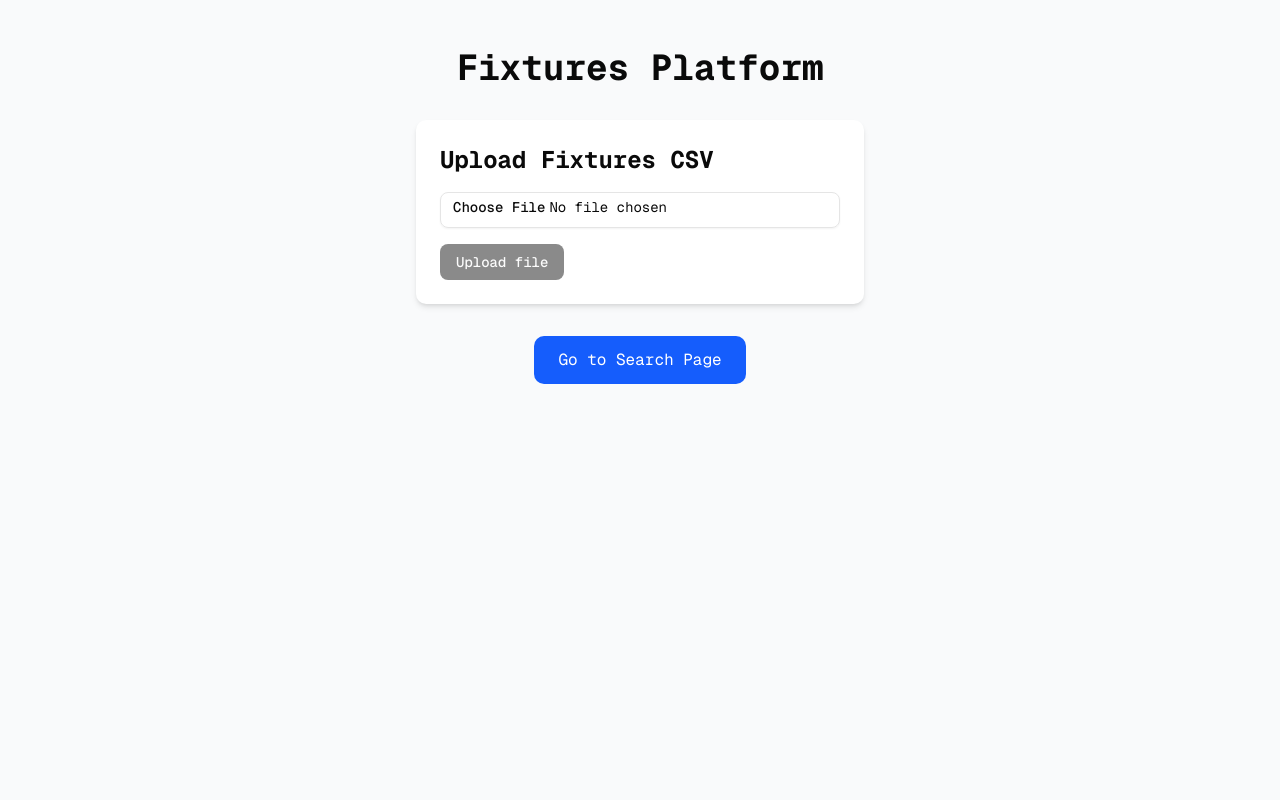
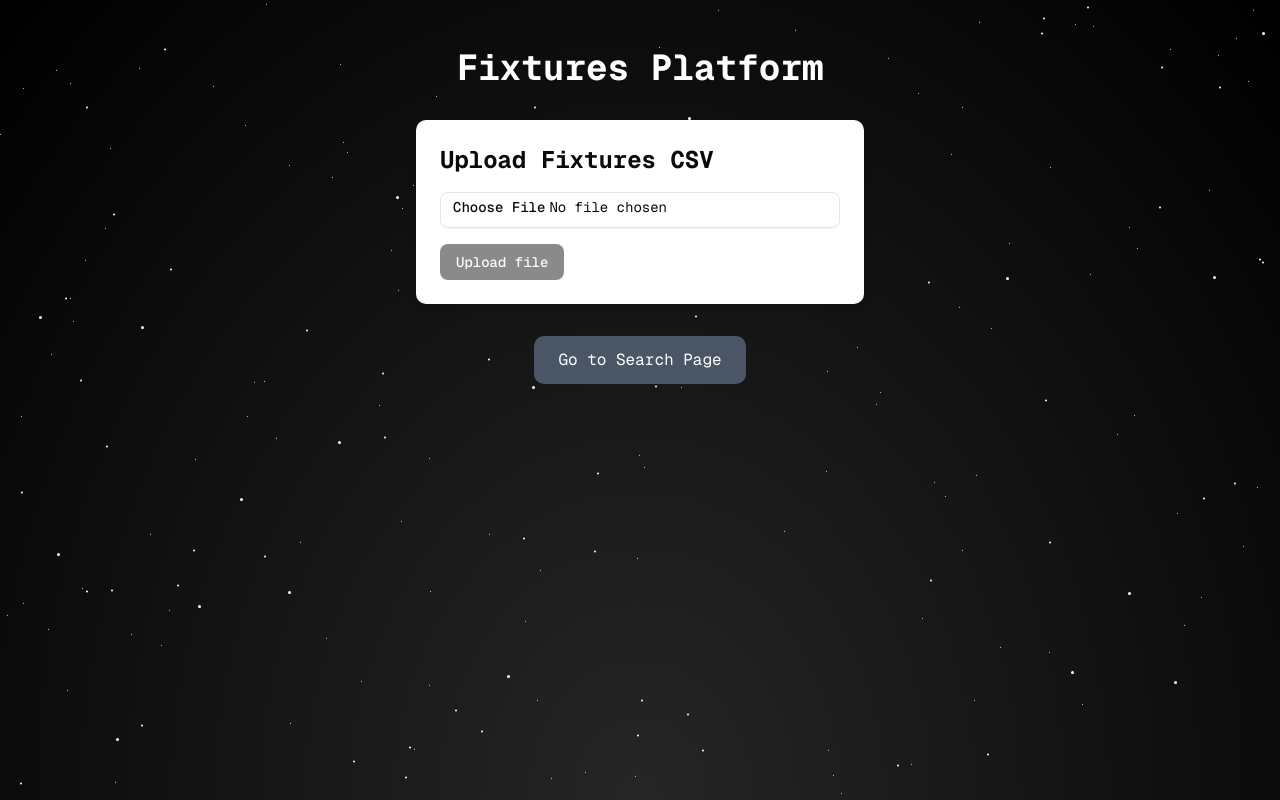
Before and after one commit to codingzilin/fixture-app, a Next.js app in the folder frontend/: page / in a window 1280 px wide. Built offline with nearby package versions, Linux system fonts and the light colour scheme.

Commit message:
add star background on home page

```diff
--- a/frontend/package.json
+++ b/frontend/package.json
@@ -15,6 +15,7 @@
     "lucide-react": "^0.507.0",
     "mongodb": "^6.16.0",
     "mongoose": "^8.14.1",
+    "motion": "^12.9.4",
     "next": "15.3.1",
     "papaparse": "^5.5.2",
     "react": "^19.0.0",
--- a/frontend/src/app/components/FixtureSearch.tsx
+++ b/frontend/src/app/components/FixtureSearch.tsx
@@ -47,7 +47,7 @@ export default function FixtureSearch() {
 
   return (
     <div className='max-w-4xl mx-auto p-6'>
-      <h1 className='text-3xl font-bold mb-6'>Fixture Search</h1>
+      <h1 className='text-3xl font-bold font-mono mb-6'>Fixture Search</h1>
 
       <input
         type='text'
--- a/frontend/src/app/page.tsx
+++ b/frontend/src/app/page.tsx
@@ -1,20 +1,24 @@
 import Link from "next/link";
 import FileUpload from "./components/FileUpload";
+import { TypingText } from "@/components/animate-ui/text/typing";
+import { StarsBackground } from "@/components/animate-ui/backgrounds/stars";
 
 export default function Home() {
   return (
-    <div className='min-h-screen bg-gray-50 py-12'>
-      <div className='max-w-4xl mx-auto px-4'>
-        <h1 className='text-4xl font-bold text-center mb-8 font-mono'>
-          Fixtures Platform
-        </h1>
+    <div className='min-h-screen py-12 relative'>
+      <StarsBackground className='fixed inset-0 -z-10' />
+      <div className='max-w-4xl mx-auto px-4 relative z-10'>
+        <TypingText
+          className='text-4xl font-bold text-white text-center mb-8 font-mono flex justify-center'
+          text='Fixtures Platform'
+        />
 
         <FileUpload />
 
         <div className='mt-8 text-center'>
           <Link
             href='/search'
-            className='inline-block bg-blue-600 text-white font-mono px-6 py-3 rounded-lg hover:bg-blue-700 transition-colors'
+            className='inline-block bg-gray-600 text-white font-mono px-6 py-3 rounded-lg hover:bg-gray-500 transition-colors'
           >
             Go to Search Page
           </Link>
--- /dev/null
+++ b/frontend/src/components/animate-ui/backgrounds/stars.tsx
@@ -0,0 +1,156 @@
+'use client';
+
+import * as React from 'react';
+import {
+  type HTMLMotionProps,
+  motion,
+  type SpringOptions,
+  type Transition,
+  useMotionValue,
+  useSpring,
+} from 'motion/react';
+
+import { cn } from '@/lib/utils';
+
+type StarLayerProps = HTMLMotionProps<'div'> & {
+  count: number;
+  size: number;
+  transition: Transition;
+  starColor: string;
+};
+
+function generateStars(count: number, starColor: string) {
+  const shadows: string[] = [];
+  for (let i = 0; i < count; i++) {
+    const x = Math.floor(Math.random() * 4000) - 2000;
+    const y = Math.floor(Math.random() * 4000) - 2000;
+    shadows.push(`${x}px ${y}px ${starColor}`);
+  }
+  return shadows.join(', ');
+}
+
+function StarLayer({
+  count = 1000,
+  size = 1,
+  transition = { repeat: Infinity, duration: 50, ease: 'linear' },
+  starColor = '#fff',
+  className,
+  ...props
+}: StarLayerProps) {
+  const [boxShadow, setBoxShadow] = React.useState<string>('');
+
+  React.useEffect(() => {
+    setBoxShadow(generateStars(count, starColor));
+  }, [count, starColor]);
+
+  return (
+    <motion.div
+      data-slot="star-layer"
+      animate={{ y: [0, -2000] }}
+      transition={transition}
+      className={cn('absolute top-0 left-0 w-full h-[2000px]', className)}
+      {...props}
+    >
+      <div
+        className="absolute bg-transparent rounded-full"
+        style={{
+          width: `${size}px`,
+          height: `${size}px`,
+          boxShadow: boxShadow,
+        }}
+      />
+      <div
+        className="absolute bg-transparent rounded-full top-[2000px]"
+        style={{
+          width: `${size}px`,
+          height: `${size}px`,
+          boxShadow: boxShadow,
+        }}
+      />
+    </motion.div>
+  );
+}
+
+type StarsBackgroundProps = React.ComponentProps<'div'> & {
+  factor?: number;
+  speed?: number;
+  transition?: SpringOptions;
+  starColor?: string;
+};
+
+function StarsBackground({
+  children,
+  className,
+  factor = 0.05,
+  speed = 50,
+  transition = { stiffness: 50, damping: 20 },
+  starColor = '#fff',
+  ...props
+}: StarsBackgroundProps) {
+  const offsetX = useMotionValue(1);
+  const offsetY = useMotionValue(1);
+
+  const springX = useSpring(offsetX, transition);
+  const springY = useSpring(offsetY, transition);
+
+  const handleMouseMove = React.useCallback(
+    (e: React.MouseEvent<HTMLDivElement, MouseEvent>) => {
+      const centerX = window.innerWidth / 2;
+      const centerY = window.innerHeight / 2;
+      const newOffsetX = -(e.clientX - centerX) * factor;
+      const newOffsetY = -(e.clientY - centerY) * factor;
+      offsetX.set(newOffsetX);
+      offsetY.set(newOffsetY);
+    },
+    [offsetX, offsetY, factor],
+  );
+
+  return (
+    <div
+      data-slot="stars-background"
+      className={cn(
+        'relative size-full overflow-hidden bg-[radial-gradient(ellipse_at_bottom,_#262626_0%,_#000_100%)]',
+        className,
+      )}
+      onMouseMove={handleMouseMove}
+      {...props}
+    >
+      <motion.div style={{ x: springX, y: springY }}>
+        <StarLayer
+          count={1000}
+          size={1}
+          transition={{ repeat: Infinity, duration: speed, ease: 'linear' }}
+          starColor={starColor}
+        />
+        <StarLayer
+          count={400}
+          size={2}
+          transition={{
+            repeat: Infinity,
+            duration: speed * 2,
+            ease: 'linear',
+          }}
+          starColor={starColor}
+        />
+        <StarLayer
+          count={200}
+          size={3}
+          transition={{
+            repeat: Infinity,
+            duration: speed * 3,
+            ease: 'linear',
+          }}
+          starColor={starColor}
+        />
+      </motion.div>
+      {children}
+    </div>
+  );
+}
+
+export {
+  StarLayer,
+  StarsBackground,
+  type StarLayerProps,
+  type StarsBackgroundProps,
+};
--- /dev/null
+++ b/frontend/src/components/animate-ui/text/typing.tsx
@@ -0,0 +1,152 @@
+'use client';
+
+import * as React from 'react';
+import { motion, useInView, type UseInViewOptions } from 'motion/react';
+
+import { cn } from '@/lib/utils';
+
+function CursorBlinker({ className }: { className?: string }) {
+  return (
+    <motion.span
+      data-slot="cursor-blinker"
+      variants={{
+        blinking: {
+          opacity: [0, 0, 1, 1],
+          transition: {
+            duration: 1,
+            repeat: Infinity,
+            repeatDelay: 0,
+            ease: 'linear',
+            times: [0, 0.5, 0.5, 1],
+          },
+        },
+      }}
+      animate="blinking"
+      className={cn(
+        'inline-block h-5 w-[1px] translate-y-1 bg-black dark:bg-white',
+        className,
+      )}
+    />
+  );
+}
+
+type TypingTextProps = Omit<React.ComponentProps<'span'>, 'children'> & {
+  duration?: number;
+  delay?: number;
+  inView?: boolean;
+  inViewMargin?: UseInViewOptions['margin'];
+  inViewOnce?: boolean;
+  cursor?: boolean;
+  loop?: boolean;
+  holdDelay?: number;
+  text: string | string[];
+  cursorClassName?: string;
+};
+
+function TypingText({
+  ref,
+  duration = 100,
+  delay = 0,
+  inView = false,
+  inViewMargin = '0px',
+  inViewOnce = true,
+  cursor = false,
+  loop = false,
+  holdDelay = 1000,
+  text,
+  cursorClassName,
+  ...props
+}: TypingTextProps) {
+  const localRef = React.useRef<HTMLSpanElement>(null);
+  React.useImperativeHandle(ref, () => localRef.current as HTMLSpanElement);
+
+  const inViewResult = useInView(localRef, {
+    once: inViewOnce,
+    margin: inViewMargin,
+  });
+  const isInView = !inView || inViewResult;
+
+  const [started, setStarted] = React.useState(false);
+  const [displayedText, setDisplayedText] = React.useState<string>('');
+
+  React.useEffect(() => {
+    if (isInView) {
+      const timeoutId = setTimeout(() => {
+        setStarted(true);
+      }, delay);
+      return () => clearTimeout(timeoutId);
+    } else {
+      const timeoutId = setTimeout(() => {
+        setStarted(true);
+      }, delay);
+      return () => clearTimeout(timeoutId);
+    }
+  }, [isInView, delay]);
+
+  React.useEffect(() => {
+    if (!started) return;
+    const timeoutIds: Array<ReturnType<typeof setTimeout>> = [];
+    const texts: string[] = typeof text === 'string' ? [text] : text;
+
+    const typeText = (str: string, onComplete: () => void) => {
+      let currentIndex = 0;
+      const type = () => {
+        if (currentIndex <= str.length) {
+          setDisplayedText(str.substring(0, currentIndex));
+          currentIndex++;
+          const id = setTimeout(type, duration);
+          timeoutIds.push(id);
+        } else {
+          onComplete();
+        }
+      };
+      type();
+    };
+
+    const eraseText = (str: string, onComplete: () => void) => {
+      let currentIndex = str.length;
+      const erase = () => {
+        if (currentIndex >= 0) {
+          setDisplayedText(str.substring(0, currentIndex));
+          currentIndex--;
+          const id = setTimeout(erase, duration);
+          timeoutIds.push(id);
+        } else {
+          onComplete();
+        }
+      };
+      erase();
+    };
+
+    const animateTexts = (index: number) => {
+      typeText(texts[index] ?? '', () => {
+        const isLast = index === texts.length - 1;
+        if (isLast && !loop) {
+          return;
+        }
+        const id = setTimeout(() => {
+          eraseText(texts[index] ?? '', () => {
+            const nextIndex = isLast ? 0 : index + 1;
+            animateTexts(nextIndex);
+          });
+        }, holdDelay);
+        timeoutIds.push(id);
+      });
+    };
+
+    animateTexts(0);
+
+    return () => {
+      timeoutIds.forEach(clearTimeout);
+    };
+  }, [text, duration, started, loop, holdDelay]);
+
+  return (
+    <span ref={localRef} data-slot="typing-text" {...props}>
+      <motion.span>{displayedText}</motion.span>
+      {cursor && <CursorBlinker className={cursorClassName} />}
+    </span>
+  );
+}
+
+export { TypingText, type TypingTextProps };
```
Also changed, not shown: 1 other file (tests, documents, lock files or other folders).
